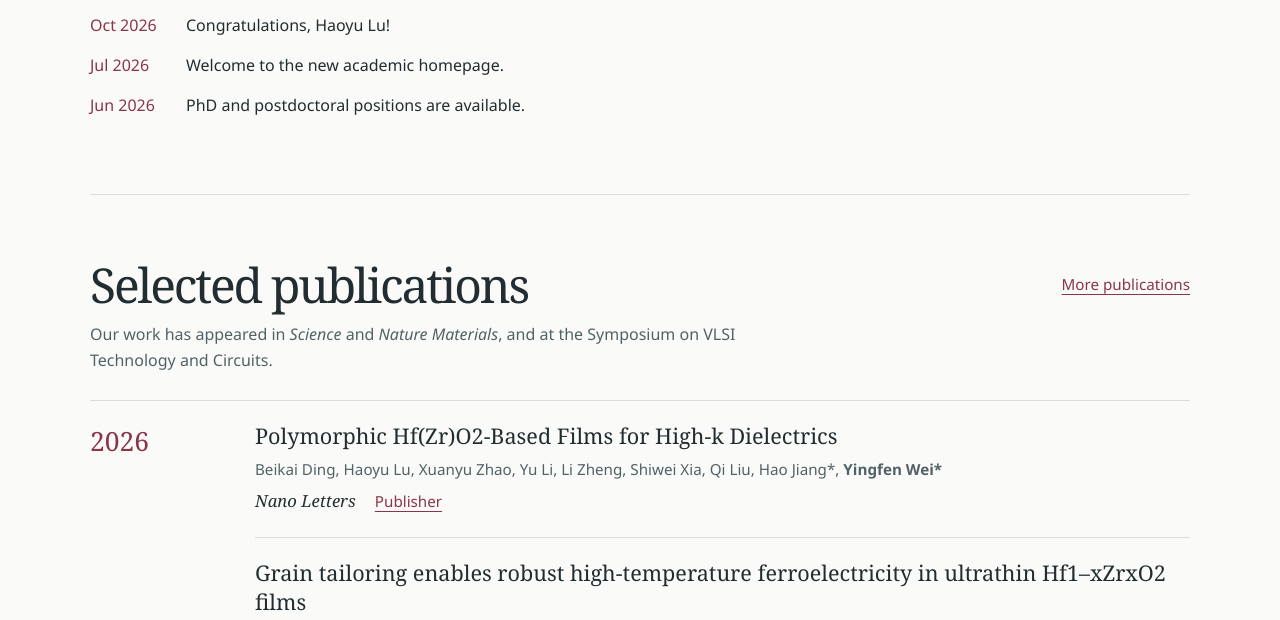
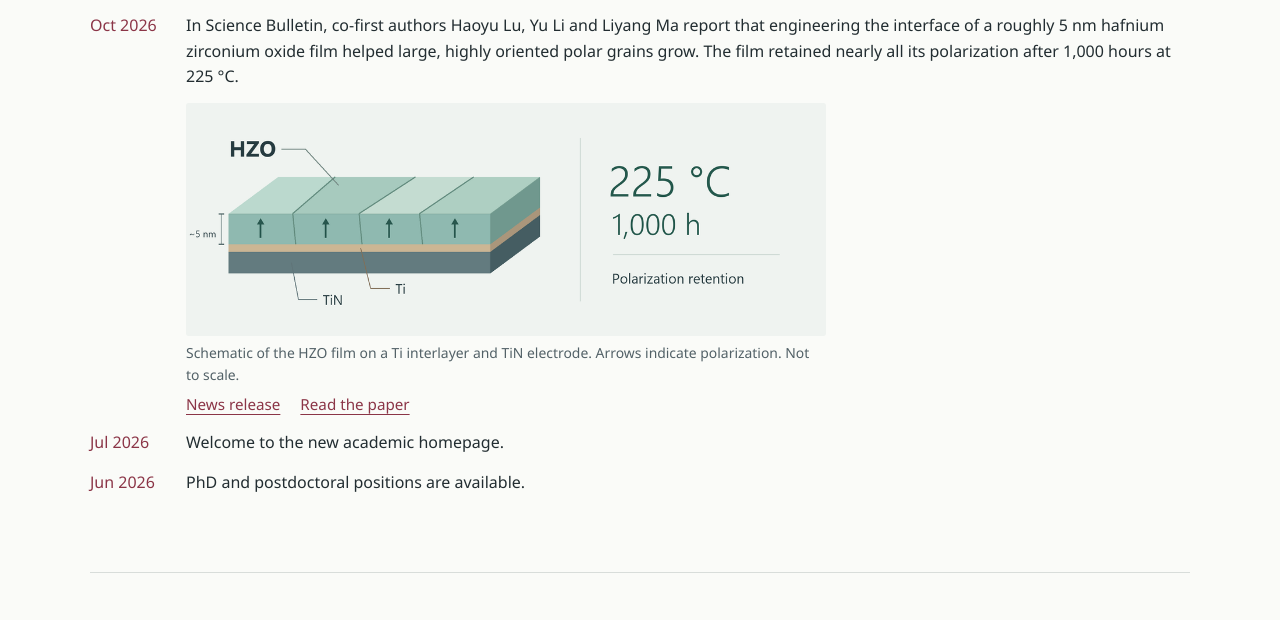
Before and after one commit to Yingfenwei/yingfenwei.github.io, a plain HTML site: page dist/index.html in a window 1280 px wide. Shown: the part 732-1352 px from the top of the page. Drawn offline with Linux system fonts and the light colour scheme.

Commit message:
Illustrate October news on high-temperature ferroelectric films

```diff
--- a/dist/content.js
+++ b/dist/content.js
@@ -306,8 +306,13 @@ const homepageContent = {
   "news": [
     {
       "date": "2026-10",
-      "text": "Congratulations, Haoyu Lu!",
-      "textZh": "祝贺 Haoyu Lu！"
+      "text": "In Science Bulletin, co-first authors Haoyu Lu, Yu Li and Liyang Ma report that engineering the interface of a roughly 5 nm hafnium zirconium oxide film helped large, highly oriented polar grains grow. The film retained nearly all its polarization after 1,000 hours at 225 °C.",
+      "textZh": "陆皓宇、李昱和马丽洋以共同第一作者在 Science Bulletin 报道了超薄铁电薄膜的高温稳定性。团队通过调控界面，在约 5 nm 厚的铪锆氧化物薄膜中形成大尺寸、高取向的极性晶粒，使薄膜在 225 ℃ 下保持 1000 小时后仍几乎没有极化衰减。",
+      "image": "assets/hzo-high-temperature.png",
+      "caption": "Schematic of the HZO film on a Ti interlayer and TiN electrode. Arrows indicate polarization. Not to scale.",
+      "captionZh": "晶粒调控示意图。铪锆氧化物薄膜下方为 Ti 界面层和 TiN 电极，箭头表示极化方向。图中尺寸未按比例绘制。",
+      "url": "https://mp.weixin.qq.com/s/RniNj9-KF_qOjg5nC1whmQ",
+      "paperUrl": "https://doi.org/10.1016/j.scib.2026.08.078"
     },
     {
       "date": "2026-07",
--- a/dist/home.js
+++ b/dist/home.js
@@ -66,9 +66,24 @@ function newsRow(news, dateFormat) {
   const time = element("time", dateFormat.format(new Date(news.date + "-01T00:00:00Z")));
   time.dateTime = news.date;
   const text = chinese && news.textZh ? news.textZh : news.text;
-  const content = news.url ? link(text, news.url) : element("span", text);
+  const content = news.url && !news.image ? link(text, news.url) : element("span", text);
   content.lang = chinese && news.textZh ? "zh-CN" : "en";
-  row.append(time, content);
+  const body = element("div");
+  body.append(content);
+  if (news.image) {
+    const figure = element("figure", "", "news-figure");
+    const image = element("img");
+    image.src = news.image;
+    image.alt = "";
+    image.loading = "lazy";
+    figure.append(image, element("figcaption", chinese ? news.captionZh || news.caption : news.caption));
+    body.append(figure);
+    const sources = element("div", "", "news-sources");
+    if (news.url) sources.append(link(chinese ? "新闻原文" : "News release", news.url));
+    if (news.paperUrl) sources.append(link(chinese ? "阅读论文" : "Read the paper", news.paperUrl));
+    body.append(sources);
+  }
+  row.append(time, body);
   return row;
 }
 
--- a/dist/style.css
+++ b/dist/style.css
@@ -63,6 +63,13 @@ h2 { font-size: clamp(2.1rem,3.9vw,3rem); letter-spacing: -.045em; line-height:
 address { font-style: normal; margin-top: .9rem }
 #news ul { list-style: none; padding: 0; margin: 0 }
 #news li { display: grid; grid-template-columns: 5.5rem 1fr; padding-bottom: .9rem; gap: .5rem }
+.news-figure { max-width: 40rem; margin: .85rem 0 .35rem }
+.news-figure img { width: 100%; height: auto; display: block; border-radius: 3px }
+.news-figure figcaption { font-size: .87rem; color: var(--muted); margin-top: .35rem }
+.news-sources { display: flex; gap: 1.25rem; flex-wrap: wrap }
+@media (max-width: 620px) {
+  #news li:has(.news-figure),html:lang(zh-CN) #news li:has(.news-figure) { grid-template-columns: 1fr }
+}
 .archive summary { width: fit-content; padding: .4rem 0; color: var(--red); cursor: pointer }
 .archive[open] summary { margin-bottom: .65rem }
 time { color: var(--red); font-variant-numeric: tabular-nums }
```
Also changed, not shown: dist/assets/hzo-high-temperature.png (added).
